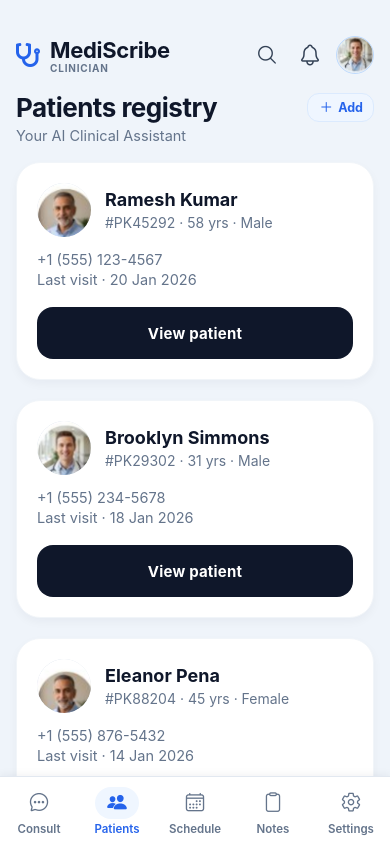
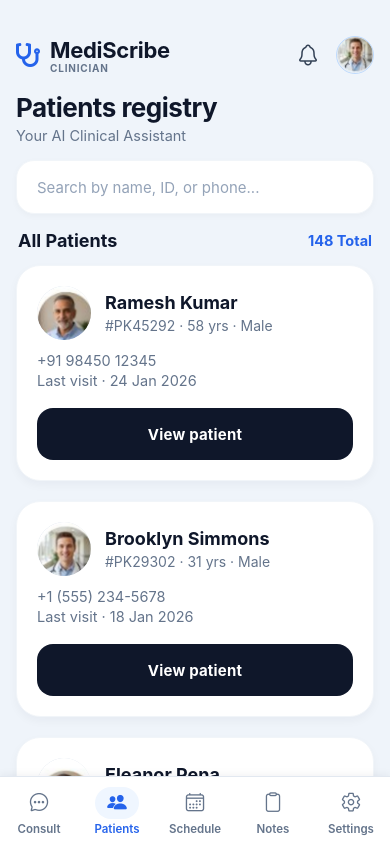
Before and after one commit to HarivaradarajaKV/Note_neo_mobile, a React Native app: screen /Patients in a window 390 px wide. Built offline with nearby package versions, Linux system fonts and the light colour scheme.

Commit message:
feat(patients): match exact Patients registry UI with search bar, All Patients 148 Total header, and patient cards

```diff
--- a/src/screens/patients/PatientsScreen.tsx
+++ b/src/screens/patients/PatientsScreen.tsx
@@ -25,7 +25,6 @@ export const PatientsScreen: React.FC<Props> = ({ navigation }) => {
   const insets = useSafeAreaInsets();
   const { patients, addPatient, selectPatient } = useMobileApp();
   const [search, setSearch] = useState('');
-  const [showSearch, setShowSearch] = useState(false);
   const [isAddModalOpen, setIsAddModalOpen] = useState(false);
 
   // New patient registration form state
@@ -43,7 +42,7 @@ export const PatientsScreen: React.FC<Props> = ({ navigation }) => {
       p.firstName.toLowerCase().includes(s) ||
       p.lastName.toLowerCase().includes(s) ||
       p.patientCode.toLowerCase().includes(s) ||
-      (p.condition && p.condition.toLowerCase().includes(s))
+      p.phone.toLowerCase().includes(s)
     );
   });
 
@@ -121,19 +120,7 @@ export const PatientsScreen: React.FC<Props> = ({ navigation }) => {
           </View>
 
           <View style={styles.headerRightActions}>
-            <TouchableOpacity
-              style={styles.actionIconBtn}
-              activeOpacity={0.7}
-              onPress={() => setShowSearch((prev) => !prev)}
-            >
-              <Ionicons
-                name={showSearch ? 'close' : 'search-outline'}
-                size={22}
-                color="#334155"
-              />
-            </TouchableOpacity>
-
-            <TouchableOpacity style={styles.actionIconBtn} activeOpacity={0.7}>
+            <TouchableOpacity style={styles.notificationBtn} activeOpacity={0.7}>
               <Ionicons name="notifications-outline" size={24} color="#334155" />
             </TouchableOpacity>
 
@@ -151,38 +138,31 @@ export const PatientsScreen: React.FC<Props> = ({ navigation }) => {
 
         {/* Patients registry Title */}
         <View style={styles.titleSection}>
-          <View style={styles.titleRow}>
           <Text style={styles.mainTitle}>Patients registry</Text>
-            <TouchableOpacity
-              style={styles.registerBadgeBtn}
-              onPress={() => setIsAddModalOpen(true)}
-            >
-              <Ionicons name="add" size={16} color="#2563EB" />
-              <Text style={styles.registerBadgeText}>Add</Text>
-            </TouchableOpacity>
-          </View>
           <Text style={styles.subtitle}>Your AI Clinical Assistant</Text>
         </View>
 
-        {/* Optional Collapsible Search Bar */}
-        {showSearch && (
-          <View style={styles.searchBar}>
-            <Ionicons name="search" size={18} color="#94A3B8" />
+        {/* Search Bar matching screenshot */}
+        <View style={styles.searchContainer}>
           <TextInput
             style={styles.searchInput}
-              placeholder="Search by patient name, code, phone..."
+            placeholder="Search by name, ID, or phone..."
             placeholderTextColor="#94A3B8"
             value={search}
             onChangeText={setSearch}
-              autoFocus
           />
           {search.length > 0 && (
-              <TouchableOpacity onPress={() => setSearch('')}>
+            <TouchableOpacity onPress={() => setSearch('')} style={styles.searchClearBtn}>
               <Ionicons name="close-circle" size={18} color="#94A3B8" />
             </TouchableOpacity>
           )}
         </View>
-        )}
+
+        {/* Section Header Row: "All Patients" + "148 Total" */}
+        <View style={styles.sectionHeaderRow}>
+          <Text style={styles.sectionTitle}>All Patients</Text>
+          <Text style={styles.totalBadge}>148 Total</Text>
+        </View>
 
         {/* Patient Registry Cards matching screenshot exactly */}
         <View style={styles.cardsList}>
@@ -367,9 +347,9 @@ const styles = StyleSheet.create({
     flexDirection: 'row',
     alignItems: 'center',
   },
-  actionIconBtn: {
+  notificationBtn: {
     padding: 6,
-    marginRight: 8,
+    marginRight: 10,
   },
   doctorAvatar: {
     width: 38,
@@ -381,13 +361,8 @@ const styles = StyleSheet.create({
   },
   /* Title Section */
   titleSection: {
-    marginBottom: 18,
+    marginBottom: 16,
     marginTop: 4,
-  },
-  titleRow: {
-    flexDirection: 'row',
-    alignItems: 'center',
-    justifyContent: 'space-between',
   },
   mainTitle: {
     fontSize: 26,
@@ -400,39 +375,48 @@ const styles = StyleSheet.create({
     color: '#64748B',
     marginTop: 4,
   },
-  registerBadgeBtn: {
-    flexDirection: 'row',
-    alignItems: 'center',
-    backgroundColor: '#EFF6FF',
-    paddingHorizontal: 10,
-    paddingVertical: 5,
-    borderRadius: 12,
-    gap: 4,
-    borderWidth: 1,
-    borderColor: '#DBEAFE',
-  },
-  registerBadgeText: {
-    fontSize: 12.5,
-    fontWeight: '700',
-    color: '#2563EB',
-  },
-  /* Search Bar */
-  searchBar: {
+  /* Search Container matching screenshot */
+  searchContainer: {
     flexDirection: 'row',
     alignItems: 'center',
     backgroundColor: '#FFFFFF',
-    borderRadius: 14,
-    paddingHorizontal: 14,
-    paddingVertical: 10,
+    borderRadius: 18,
+    paddingHorizontal: 20,
+    height: 54,
     marginBottom: 16,
     borderWidth: 1,
-    borderColor: '#E2E8F0',
-    gap: 8,
+    borderColor: '#F1F5F9',
+    shadowColor: '#0F172A',
+    shadowOffset: { width: 0, height: 2 },
+    shadowOpacity: 0.03,
+    shadowRadius: 6,
+    elevation: 1,
   },
   searchInput: {
     flex: 1,
-    fontSize: 14,
+    fontSize: 15,
     color: '#0F172A',
+  },
+  searchClearBtn: {
+    padding: 4,
+  },
+  /* Section Header Row: All Patients & 148 Total */
+  sectionHeaderRow: {
+    flexDirection: 'row',
+    alignItems: 'center',
+    justifyContent: 'space-between',
+    marginBottom: 14,
+    paddingHorizontal: 2,
+  },
+  sectionTitle: {
+    fontSize: 18,
+    fontWeight: '700',
+    color: '#0F172A',
+  },
+  totalBadge: {
+    fontSize: 14.5,
+    fontWeight: '700',
+    color: '#2563EB',
   },
   /* Cards List */
   cardsList: {
@@ -477,14 +461,14 @@ const styles = StyleSheet.create({
     marginTop: 4,
   },
   middleDetails: {
-    marginTop: 14,
+    marginTop: 12,
   },
   detailText: {
     fontSize: 14.5,
     color: '#64748B',
     marginBottom: 3,
   },
-  /* Full Width View patient Button */
+  /* Full Width View patient Button matching screenshot */
   viewPatientBtn: {
     backgroundColor: '#0F172A',
     borderRadius: 16,
--- a/src/services/mockData.ts
+++ b/src/services/mockData.ts
@@ -88,13 +88,13 @@ export const INITIAL_PATIENTS: Patient[] = [
     lastName: 'Kumar',
     age: 58,
     gender: 'Male',
-    phone: '+1 (555) 123-4567',
+    phone: '+91 98450 12345',
     email: 'ramesh.kumar58@gmail.com',
     address: 'Indiranagar 100ft Road, Bangalore, Karnataka',
     allergies: ['Penicillin', 'Sulfa drugs'],
     existingMedications: ['Metformin 500mg BD', 'Amlodipine 5mg OD'],
     medicalHistory: ['Hypertension (7 yrs)', 'Type 2 Diabetes (4 yrs)'],
-    lastVisit: '20 Jan 2026',
+    lastVisit: '24 Jan 2026',
     condition: 'Persistent cough and mild fever',
     statusRisk: 'Moderate',
     dateAdded: 'Jan 2026',
```
Lines whose indentation alone changed are shown as unchanged.
